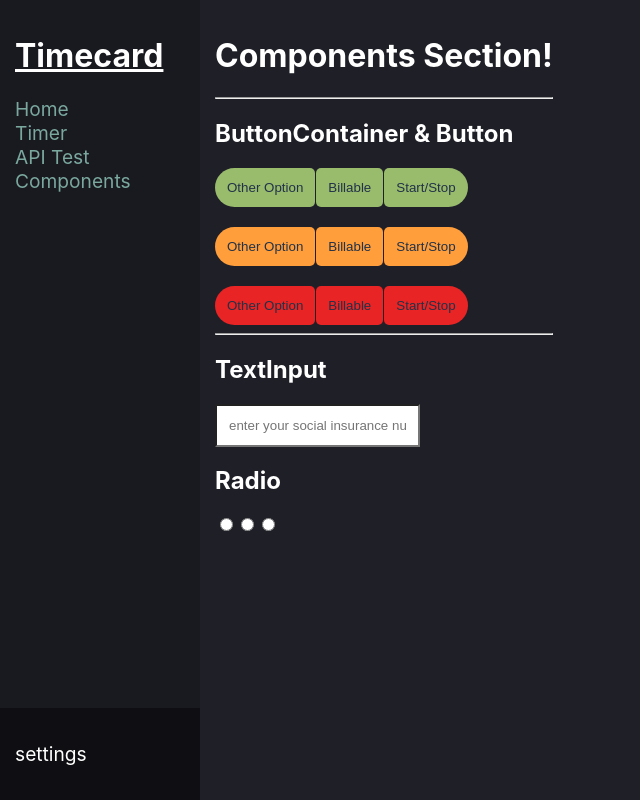
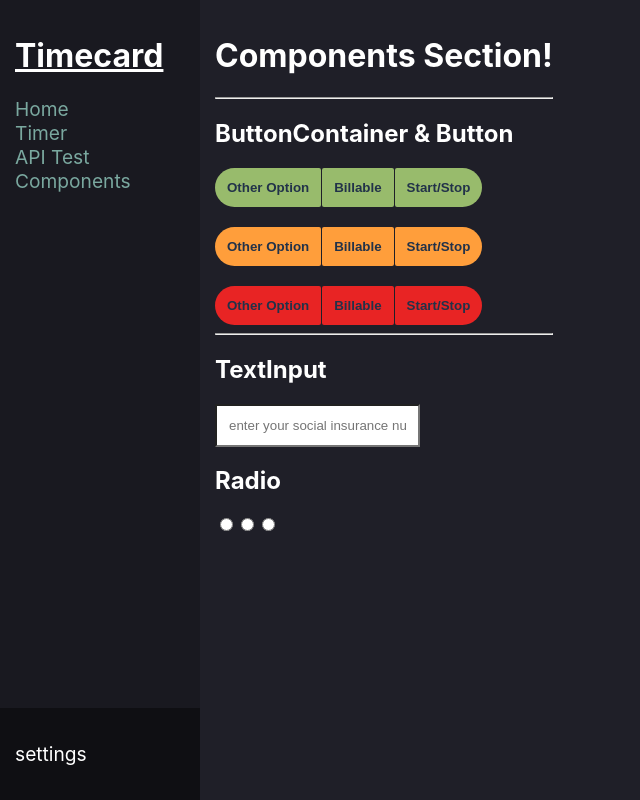
Before and after one commit to w0480885/capstone-project, a React (Create React App) app: page /components in a window 1280 px wide. Shown: the whole page, without its empty margins (0-640 px from the left). Built offline with nearby package versions, Linux system fonts and the light colour scheme.

Commit message:
Improved buttons

```diff
--- /dev/null
+++ b/src/components/buttons.css
@@ -0,0 +1,4 @@
+.button:hover {
+	filter: brightness(75%);
+	cursor: pointer;
+}
--- a/src/components/buttons.js
+++ b/src/components/buttons.js
@@ -1,4 +1,7 @@
+import "./buttons.css";
+
 function Button({children, ...props}) {
+	// Set props.href for specifying url
 
 	const color_styles = {
 		green: "--diag-ok",
@@ -9,21 +12,26 @@ function Button({children, ...props}) {
 	const button_color = props.color ? color_styles[props.color] : "--text-color";
 
 	const obj_styles = {
+		// Ensures all the buttons in a button container are the same height
+		height: "100%",
 		padding: ".75rem",
 
+		// Consider Using white for the text color?
 		color: "var(--scheme_fg_reverse)",
+		fontWeight: "bold",
+		backgroundColor: `var(${button_color})`,
 
 		border: "none",
-		borderRadius: "5px",
-
-		backgroundColor: `var(${button_color})`,
+		borderRadius: "2px",
 	};
 
 	return (
 		<>
-			<button style={obj_styles}>
-				{children}
-			</button>
+			<a href={props.href}>
+				<button className={"button"} style={obj_styles}>
+					{children}
+				</button>
+			</a>
 		</>
 	);
 }
```
Also changed, not shown: src/views/Components.js (line endings or trailing spaces).
